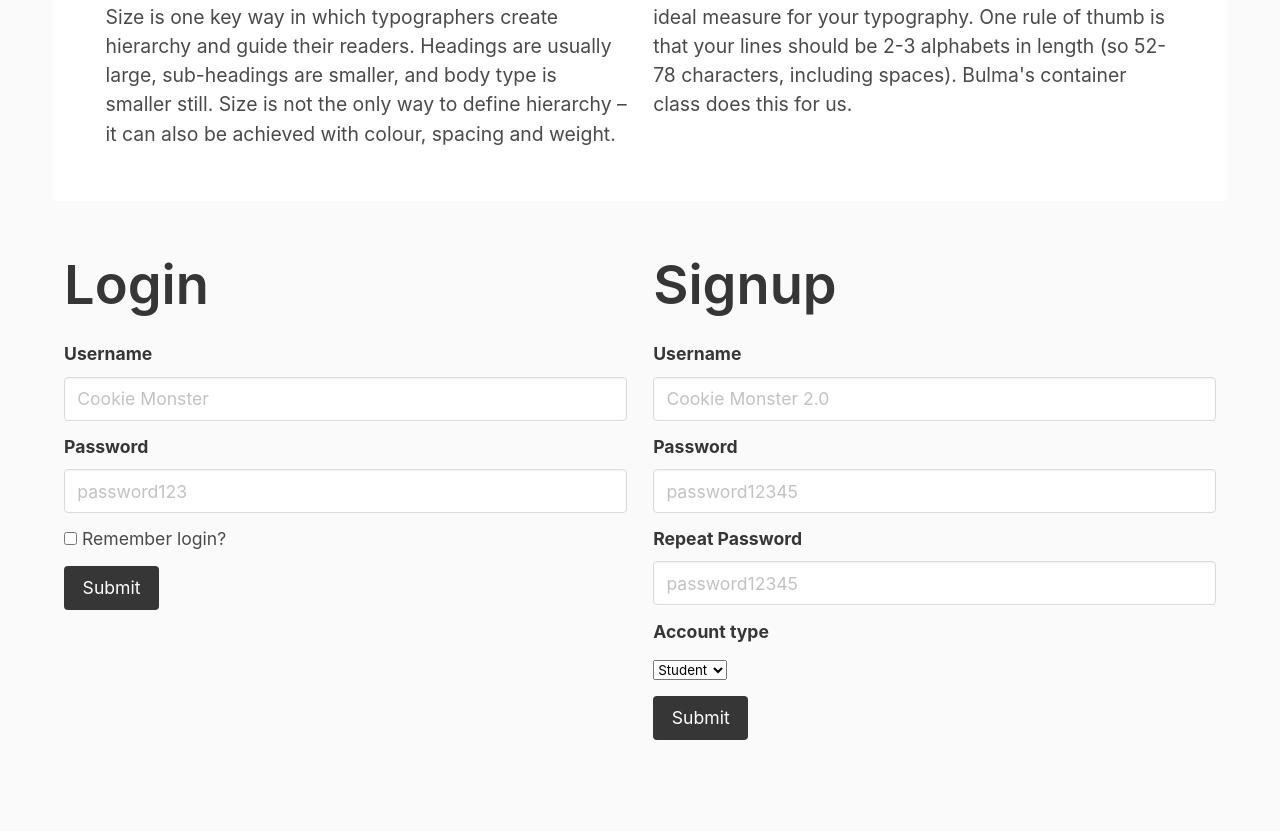
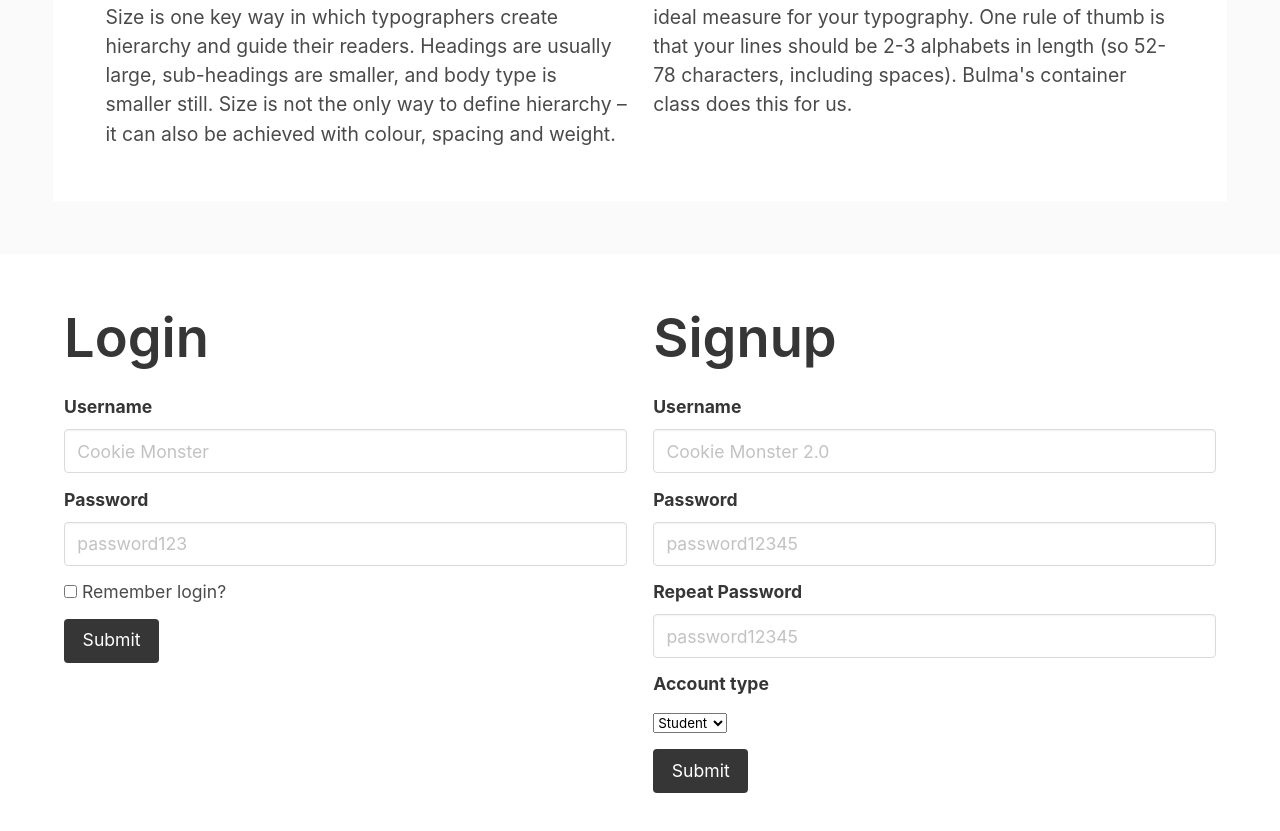
Before and after one commit to jdmar3-comp426/a02-JaredECohen, a website: page index.html in a window 1280 px wide. Shown: the part 3417-4248 px from the top of the page. Before the commit the page ends 4170 px from the top, so only its background shows below. Drawn offline with nearby package versions, Linux system fonts and the light colour scheme; a web font is replaced by a local one.

Commit message:
line 154

```diff
--- a/index.html
+++ b/index.html
@@ -151,7 +151,7 @@
         </div>
     </div>
 </section>
-<section class="content">
+<section class="section has-background-white">
     <div class="container">
         <div class="columns">
             <div class="column">
```
